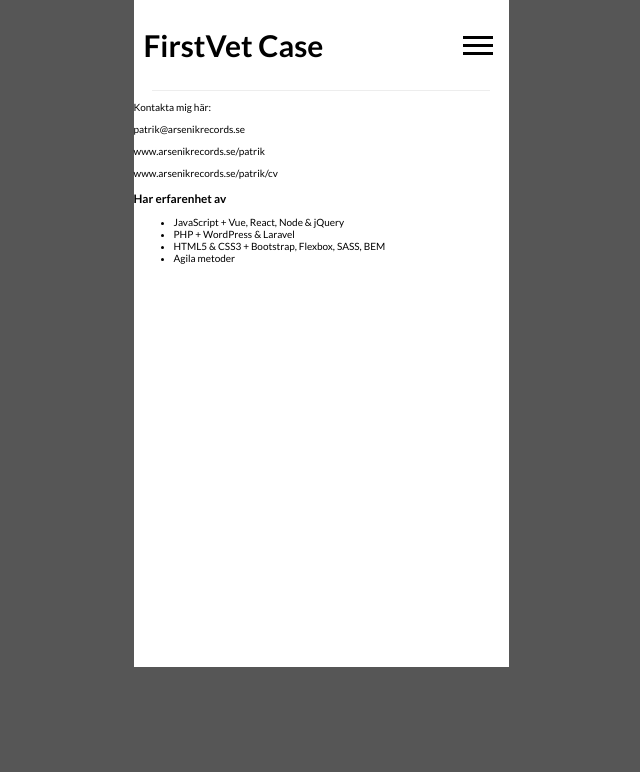
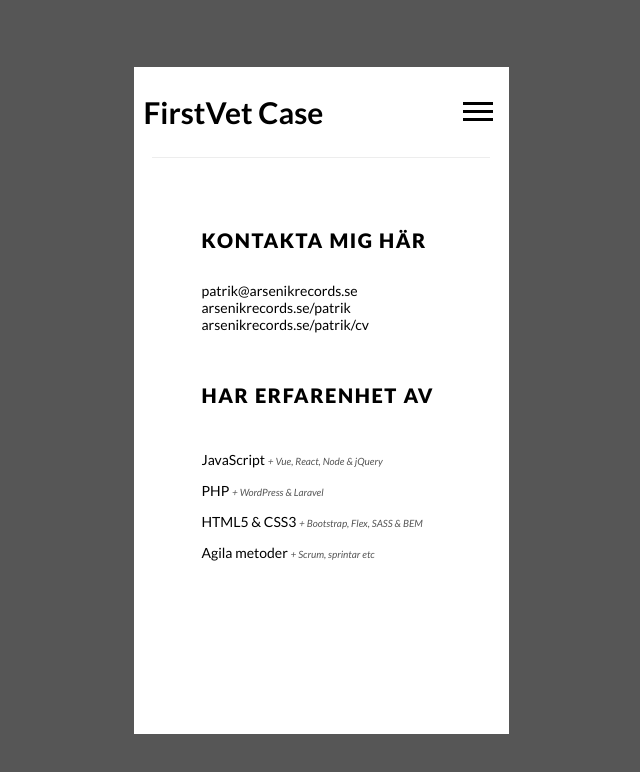
Before and after one commit to patrik909/firstvet-case, a Vue app: page /contact in a window 1280 px wide. Shown: the top 772 px of the page, without its empty margins (319-959 px from the left). Built offline with nearby package versions, Linux system fonts and the light colour scheme.

Commit message:
listedjobs component added

```diff
--- a/src/App.vue
+++ b/src/App.vue
@@ -14,16 +14,6 @@
   name: 'App',
   components: {
     Header
-  },
-  data () {
-    return {
-      IsNavOpen: false
-    }
-  },
-  methods: {
-    OpenNav(HandleValue) {
-      this.IsNavOpen = HandleValue
-    }
   }
 }
 </script>
@@ -39,6 +29,7 @@
   align-items: center;
   justify-content: center;
   margin: 0;
+  min-height: 100vh;
   background: #565656;
 }
 
--- a/src/components/Contact.vue
+++ b/src/components/Contact.vue
@@ -1,32 +1,97 @@
 <template>
-  <div>
-    <p>Kontakta mig här:</p>
-    <p>patrik@arsenikrecords.se</p>
-    <p>www.arsenikrecords.se/patrik</p>
-    <p>www.arsenikrecords.se/patrik/cv</p>
-
-    <h3>Har erfarenhet av</h3>
-    <ul>
-      <li>JavaScript + Vue, React, Node & jQuery</li>
-      <li>PHP + WordPress & Laravel</li>
-      <li>HTML5 & CSS3 + Bootstrap, Flexbox, SASS, BEM</li>
-      <li>Agila metoder</li>
-    </ul>
-  </div>
+  <main class="contact-page">
+    <div class="contact-page__wrapper">
+      <h2 class="contact-page__heading">Kontakta mig här</h2>
+      <ul class="contact-page__skill-list">
+        <li><a class="contact-page__contact-link" :href="`mailto:${Mail}`">{{Mail}}</a></li>
+        <li><a class="contact-page__contact-link" :href="`http://${HomePage}`" target="_blank">{{HomePage}}</a></li>
+        <li><a class="contact-page__contact-link" :href="`http://${CV}`" target="_blank">{{CV}}</a></li>
+      </ul>
+      <h2 class="contact-page__heading">Har erfarenhet av</h2>
+      <ul class="contact-page__skill-list">
+        <li v-for="skill of Skills" class="contact-page__skill-list-item">
+          <p class="contact-page__skill-title">{{skill.title}} <span>+ {{skill.lib}}</span></p>
+        </li>
+      </ul>
+    </div>
+  </main>
 </template>
 
 <script>
 export default {
-  name: 'Home',
-  data () {
+  name: 'Contact',
+  data() {
     return {
-      msg: 'Welcome to Your Vue.js App'
+      Mail: 'patrik@arsenikrecords.se',
+      HomePage: 'arsenikrecords.se/patrik',
+      CV: 'arsenikrecords.se/patrik/cv',
+      Skills: [
+        {
+          title: 'JavaScript',
+          lib: 'Vue, React, Node & jQuery'
+        },
+        {
+          title: 'PHP',
+          lib: 'WordPress & Laravel'
+        },
+        {
+          title: 'HTML5 & CSS3',
+          lib: 'Bootstrap, Flex, SASS & BEM'
+        },
+        {
+          title: 'Agila metoder',
+          lib: 'Scrum, sprintar etc'
+        },
+      ]
     }
   }
 }
 </script>
 
-<!-- Add "scoped" attribute to limit CSS to this component only -->
 <style scoped>
 
+.contact-page__wrapper {
+  display: flex;
+  flex-direction: column;
+  padding: 3rem 6.8rem;
+}
+
+.contact-page__heading {
+  margin-top: 4rem;
+  margin-bottom: 2rem;
+  font-size: 2rem;
+  font-weight: 800;
+  letter-spacing: 0.08em;
+  text-transform: uppercase;
+}
+
+.contact-page__skill-list {
+  padding: 0;
+  list-style: none;
+}
+
+.contact-page__skill-list-item {
+  margin-bottom: 1rem;
+}
+
+.contact-page__contact-link {
+  font-size: 1.4rem;
+  text-decoration: none;
+  color: black;
+}
+
+.contact-page__contact-link:hover {
+  text-decoration: underline;
+}
+
+.contact-page__skill-title {
+  font-size: 1.4rem;
+}
+
+.contact-page__skill-title span {
+  font-size: 1rem;
+  font-style: italic;
+  color: #565656;
+}
+
 </style>
--- a/src/components/Json.vue
+++ b/src/components/List.vue
@@ -1,9 +1,11 @@
 <template>
-  <div class="job-list">
+  <main class="job-list">
+    <div class="job-list__wrapper">
+      <h2 class="job-list__title">Listar <span>{{AvailableJobs.length}}</span> frontend jobb i <span>{{Region}}</span></h2>
+      <!-- <ListFilter /> -->
 
-    <h2>Listar <span>{{AvailableJobs.length}}</span> frontend jobb i <span>{{Region}}</span></h2>
 
-    <div class="job-list__filter">
+    <!-- <div class="job-list__filter">
       <p class="job-list__filter-title">Filter: </p>
       <button
         class="job-list__filter-button"
@@ -33,26 +35,24 @@
       >
         Malmö
       </button>
+    </div> -->
+
+      <ListedJobs :JobList="AvailableJobs" />
     </div>
-
-
-    <ul class="job-list__list">
-      <li v-for="job in AvailableJobs"  class="job-list__list-item">
-        <div class="job-list__job-wrapper">
-          <p class="job-list__job-title">{{ job.annonsrubrik.substring(0, 30) }}<span v-if="job.annonsrubrik.length > 30">...</span></p>
-          <p class="job-list__job-info"><span>{{ job.arbetsplatsnamn}}</span> i {{ job.kommunnamn }}</p>
-        </div>
-        <a class="job-list__job-link" v-bind:href="'/jsonresult/'+ job.annonsid"><i class="fas fa-chevron-circle-right"></i></a>
-      </li>
-    </ul>
-
-
-  </div>
+  </main>
 </template>
 
 <script>
+
+import ListFilter from './parts/ListFilter'
+import ListedJobs from './parts/ListedJobs'
+
 export default {
-  name: 'Json',
+  name: 'List',
+  components: {
+    ListFilter,
+    ListedJobs
+  },
   data () {
     return {
       AllJobs: [],
@@ -83,22 +83,22 @@
 
 <style scoped>
 
+.job-list__wrapper {
+  padding-top: 4rem;
+}
 
-h2 {
+.job-list__title {
   margin-bottom: 2rem;
   padding: 0 1.5rem;
   font-weight: 500;
   text-align: center;
 }
 
-h2 span {
+.job-list__title span {
   font-weight: 700;
 }
 
-.job-list {
-  padding-top: 4rem;
-  min-height: 90vh;
-}
+/* -- - */
 
 
 .job-list__filter {
@@ -127,47 +127,4 @@
   font-weight: 700;
 }
 
-
-.job-list__list {
-  padding: 1rem;
-}
-
-.job-list__list-item {
-  display: flex;
-  align-items: center;
-  justify-content: space-between;
-  list-style: none;
-  padding: 2rem 0.5rem;
-  border-bottom: 1px solid #cccccc;
-}
-
-.job-list__list-item:first-child {
-  border-top: 1px solid #cccccc;
-}
-
-.job-list__job-title {
-  margin: 0;
-  margin-bottom: 0.8rem;
-  font-weight: 700;
-  font-size: 1.4rem;
-  letter-spacing: 0.05em;
-  text-transform: uppercase;
-}
-
-.job-list__job-info {
-  margin: 0;
-  font-weight: 500;
-  font-size: 1.4rem;
-  color: #595959;
-}
-
-.job-list__job-info span {
-  font-style: italic;
-}
-
-.job-list__job-link {
-  font-size: 2.5rem;
-  color: #c1c1c1;
-}
-
 </style>
--- a/src/components/parts/Header.vue
+++ b/src/components/parts/Header.vue
@@ -18,7 +18,7 @@
       >Hem</a>
       <a
         class="header__nav-links"
-        href="/json"
+        href="/list"
         v-on:click="OpenNav()"
       >Lista</a>
       <a
--- /dev/null
+++ b/src/components/parts/ListFilter.vue
@@ -0,0 +1,79 @@
+<template>
+  <div class="job-list__filter">
+    <p class="job-list__filter-title">Filter: </p>
+    <button
+      class="job-list__filter-button"
+      v-bind:class="{ active: Region === 'hela Sverige' }"
+      v-on:click="FilterList('hela Sverige')"
+    >
+      Hela Sverige
+    </button>
+    <button
+      class="job-list__filter-button"
+      v-bind:class="{ active: Region === 'Stockholm' }"
+      v-on:click="FilterList('Stockholm')"
+    >
+      Stockholm
+    </button>
+    <button
+      class="job-list__filter-button"
+      v-bind:class="{ active: Region === 'Göteborg' }"
+      v-on:click="FilterList('Göteborg')"
+    >
+      Göteborg
+    </button>
+    <button
+      class="job-list__filter-button"
+      v-bind:class="{ active: Region === 'Malmö' }"
+      v-on:click="FilterList('Malmö')"
+    >
+      Malmö
+    </button>
+  </div>
+</template>
+
+<script>
+export default {
+  name: 'ListFilter',
+  // data () {
+  //   return {
+  //     IsNavOpen: false
+  //   }
+  // },
+  // methods: {
+  //   OpenNav() {
+  //     (!this.IsNavOpen) ? this.IsNavOpen = true : this.IsNavOpen = false
+  //   }
+  // }
+}
+</script>
+
+<style scoped>
+
+.job-list__filter {
+  display: flex;
+  align-items: center;
+  justify-content: space-between;
+  margin-bottom: 2rem;
+  padding: 0 1rem;
+  font-size: 1.2rem;
+}
+
+.job-list__filter-title {
+  font-weight: 700;
+}
+
+.job-list__filter-button {
+  height: 2.4rem;
+  background: #efefef;
+  border: none;
+  border-radius: 0.3em;
+}
+
+/* .active {
+  background: #565656;
+  color: white;
+  font-weight: 700;
+} */
+
+</style>
--- /dev/null
+++ b/src/components/parts/ListedJobs.vue
@@ -0,0 +1,74 @@
+<template>
+  <ul class="job-list__list">
+    <li v-for="job of AvailableJobs" class="job-list__list-item">
+      <div class="job-list__job-wrapper">
+        <p class="job-list__job-title">{{ job.annonsrubrik.substring(0, 30) }}<span v-if="job.annonsrubrik.length > 30">...</span></p>
+        <p class="job-list__job-info"><span>{{ job.arbetsplatsnamn}}</span> i {{ job.kommunnamn }}</p>
+      </div>
+      <a class="job-list__job-link" :href="'/jsonresult/'+ job.annonsid"><i class="fas fa-chevron-circle-right"></i></a>
+    </li>
+  </ul>
+</template>
+
+<script>
+export default {
+  name: 'ListedJobs',
+  props: ['JobList'],
+  data() {
+    return {
+      AvailableJobs: []
+    }
+  },
+  watch: {
+    JobList (Jobs) {
+      this.AvailableJobs = Jobs
+    }
+  }
+}
+</script>
+
+<style scoped>
+
+.job-list__list {
+  padding: 1rem;
+}
+
+.job-list__list-item {
+  display: flex;
+  align-items: center;
+  justify-content: space-between;
+  padding: 2rem 0.5rem;
+  border-bottom: 1px solid #cccccc;
+  list-style: none;
+}
+
+.job-list__list-item:first-child {
+  border-top: 1px solid #cccccc;
+}
+
+.job-list__job-title {
+  margin: 0;
+  margin-bottom: 0.8rem;
+  font-weight: 700;
+  font-size: 1.4rem;
+  letter-spacing: 0.05em;
+  text-transform: uppercase;
+}
+
+.job-list__job-info {
+  margin: 0;
+  font-weight: 500;
+  font-size: 1.4rem;
+  color: #595959;
+}
+
+.job-list__job-info span {
+  font-style: italic;
+}
+
+.job-list__job-link {
+  font-size: 2.5rem;
+  color: #c1c1c1;
+}
+
+</style>
--- a/src/router/index.js
+++ b/src/router/index.js
@@ -1,7 +1,7 @@
 import Vue from 'vue'
 import Router from 'vue-router'
 import Home from '@/components/Home'
-import Json from '@/components/Json'
+import List from '@/components/List'
 import JsonResult from '@/components/JsonResult'
 import Contact from '@/components/Contact'
 
@@ -15,9 +15,9 @@
       component: Home
     },
     {
-      path: '/json',
-      name: 'Json',
-      component: Json
+      path: '/List',
+      name: 'List',
+      component: List
     },
     {
       path: '/JsonResult/:id',
```
